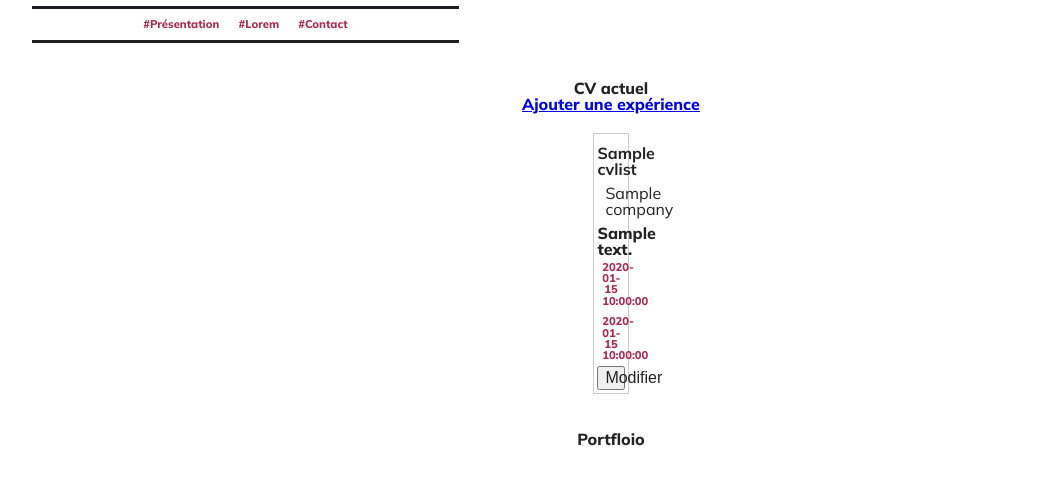
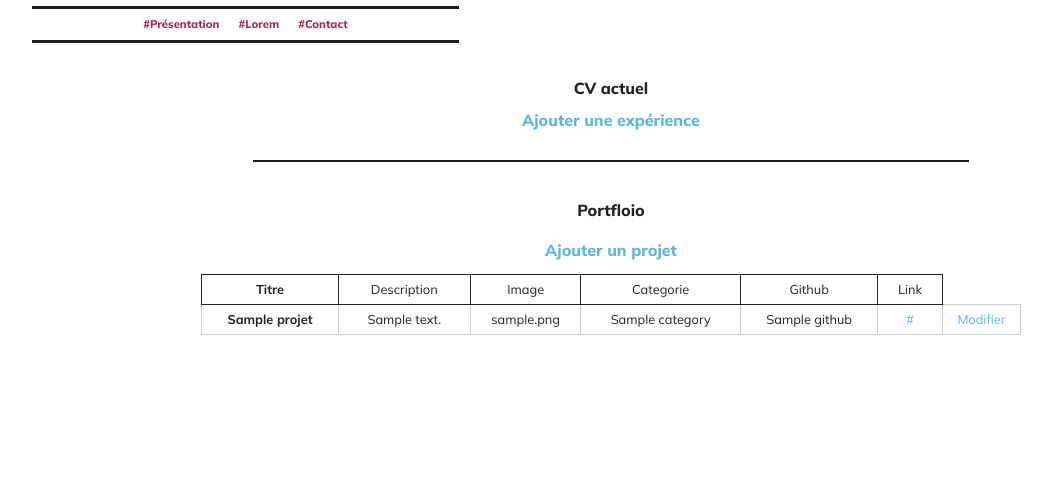
Before and after one commit to root-c137/WalidM.xyz, a Symfony app: template templates/backo/index.html.twig in a window 1280 px wide. Shown: the part 83-568 px from the top of the page, without its empty margins (29-1081 px from the left). Run offline with Twig, Linux system fonts and the light colour scheme; the template is opened without the code that fills it: most values are stand-ins (such as "Sample title", 1, 10 or a date in 2020); some libraries are stand-ins or nearby versions.

Commit message:
Backo design.. affichage cv et porfolio..

```diff
--- a/public/CSS/Backo/Backo.css
+++ b/public/CSS/Backo/Backo.css
@@ -2,15 +2,18 @@
 .BackoMain
 {
     display: flex;
-    align-items: center;
+    flex-direction: column;
     justify-content: center;
     margin:auto;
     margin-top:5rem;
     text-align: center;
 }
 
-.Cv
+.Cv, .Portfolio
 {
+    display:flex;
+    flex-direction: column;
+    justify-content: flex-start;
     margin-bottom: 2rem;
 }
 .CvCard, .CvList
@@ -47,6 +50,56 @@
     padding:0.3rem;
 }
 
+.LinkAddCV, .LinkAddXP
+{
+    width:100%;
+    margin:auto;
+    text-decoration: none;
+    color:#5eb5e0;
+    padding-top:1rem;
+    padding-bottom: 1rem;
+}
+
+
+/*..................PORTFOLIO................................;;;*/
+
+.PortfolioTitle
+{
+    padding:0.5rem;
+}
+.XPListContainer
+{
+    margin:auto;
+    font-weight: normal;
+}
+
+.XPList
+{
+    width:100%;
+    font-size:0.8rem;
+}
+
+.XPList th
+{
+    border:1px solid #222222;
+    text-align: center;
+    padding:0.5rem;
+}
+.XPList td
+{
+    border:1px solid #ccc;
+    text-align: center;
+    padding-top:0.5rem;
+    padding-bottom: 0.5rem;
+}
+
+.XPList .LinkProjet, .UpdateXPButton
+{
+    text-decoration: none;
+    color:#5eb5e0;
+}
+
+
 @media only screen and (min-width: 150px)
 {
     .BackoMain
@@ -62,6 +115,11 @@
         font-size:0.8rem;
         padding:0.2rem;
     }
+
+    .XPListContainer
+    {
+        width:100%;
+    }
 }
 
 @media only screen and (min-width: 500px)
@@ -73,12 +131,7 @@
         flex-wrap: wrap;
         justify-content: center;
     }
-    .CvCard
-    {
-        font-size:1rem;
-        margin:0.3rem;
-        width:calc(100% / 4);
-    }
+
 
 }
 
@@ -86,11 +139,11 @@
 {
    .BackoMain
    {
-       width:80%;
+       width:98%;
    }
     .CvCard
     {
-        width:calc(100% / 5);
+        width:calc(100% / 4);
     }
 }
 
@@ -98,41 +151,32 @@
 {
     .BackoMain
     {
-        width:70%;
+        width:80%;
+    }
+
+    .XPListContainer
+    {
+        width:80%;
     }
 }
 
 @media only screen and (min-width: 1200px)
 {
-    .BackoMain
+    .CvCard
     {
-        width:60%;
+        width:calc(100% / 5);
     }
 }
 
-@media only screen and (min-width: 1400px)
+
+@media only screen and (min-width: 1300px)
 {
-    .BackoMain
+    .CvCard
     {
-        width:100%;
-        flex-direction: row;
+        width:calc(100% / 6);
     }
-    .Cv, .Portfolio
+    .XPListContainer
     {
-        width: calc(100% / 2);
-        align-items: flex-start;
+        width:75%;
     }
 }
-
-@media only screen and (min-width: 1500px)
-{
-    .BackoMain
-    {
-        width:90%;
-        flex-direction: row;
-    }
-    .Cv, .Portfolio
-    {
-        width: calc(100% / 2);
-    }
-}
--- a/public/CSS/CVCard.css
+++ b/public/CSS/CVCard.css
@@ -1,36 +1,93 @@
 
 .CvCard
 {
-    display: flex;
+    height:230px;
+    display:flex;
     flex-direction: column;
     justify-content: space-between;
-    margin-top:1rem;
-    box-shadow: 0 0 10px #ccc;
+    margin:0.4rem;
+    padding:0;
+    background-color: #FFF;
+    box-shadow: 0 0 10px gray;
 
 }
 
-.CvCard
-{
-    border:1px solid #ccc;
-}
 
 .Year
 {
     font-weight: normal;
 }
-.Title
+
+.Curriculum .Title, .Cv .Title
 {
+    width:100%;
+    height:2rem;
+    text-align: center;
     font-weight: bold;
+    background-color: #30475e;
+    color:#dfdfdf;
+    margin-top:1rem;
+    border:1px dotted #dfdfdf;
+    border-right:none;
+    border-left:none;
 }
+
 .Company
 {
     font-weight: normal;
     padding:0.5rem;
 }
 
-.StartDate, .EndDate
+.Description
 {
-    font-size:0.7rem;
+    font-size:0.8rem;
+    font-weight: normal;
+    font-style: italic;
+    padding:0.2rem;
+    margin-top:1rem;
+}
+
+.Date
+{
+    font-size:0.6rem;
     color: #a9294f;
-    padding:0.3rem;
+    padding:1rem;
 }
+
+.Fleche
+{
+    margin:0.3rem;
+}
+
+
+@media only screen and (min-width : 200px)
+{
+    .CvCard
+    {
+        width:100%;
+    }
+}
+
+@media only screen and (min-width : 500px)
+{
+    .CvCard
+    {
+        width:calc(100%/3);
+    }
+}
+
+@media only screen and (min-width : 800px)
+{
+    .CvCard
+    {
+        width:calc(100%/4);
+    }
+}
+
+@media only screen and (min-width : 1000px)
+{
+    .CvCard
+    {
+        width:calc(100%/6);
+    }
+}
--- a/public/CSS/CurriculumMain.css
+++ b/public/CSS/CurriculumMain.css
@@ -6,7 +6,6 @@
     flex-direction: column;
     text-align: center;
     background-color: #fff;
-    padding:3rem;
 }
 
 .CVList
@@ -15,15 +14,33 @@
     flex-direction: row;
     justify-content: center;
     align-items: center;
-    width:60%;
+    width:70%;
     border-top:2px solid #1c1d21;
     margin:auto;
-    padding:1rem;
+    flex-wrap: wrap;
+
 }
 
-.CvCard
+@media only screen and (min-width: 500px)
 {
-    margin:0.4rem;
-    width:calc(100% / 5);
-    min-height:150px;
+    .CVList
+    {
+        width:100%;
+    }
 }
+
+@media only screen and (min-width: 800px)
+{
+    .CVList
+    {
+        width:90%;
+    }
+}
+
+@media only screen and (min-width: 1000px)
+{
+    .CVList
+    {
+        width:70%;
+    }
+}
--- a/public/CSS/ProjectCard.css
+++ b/public/CSS/ProjectCard.css
@@ -21,7 +21,7 @@
     border-radius:10px;
 }
 
-.ProjectCard .Title, .Infos
+.ProjectCard .Title, .ProjectCard .Infos
 {
     text-decoration: none;
     color:#212121;
@@ -36,7 +36,7 @@
     width:100%;
 }
 
-.Infos, .ProjectCard .Title
+.ProjectCard .Infos, .ProjectCard .Title
 {
     display: block;
     width:100%;
--- a/templates/Partials/CVCardList.html.twig
+++ b/templates/Partials/CVCardList.html.twig
@@ -1,12 +1,19 @@
 
+<div class="CVList">
 
 {% for Cv in CVList %}
     <div class="CvCard">
-        <span class="Title">{{ Cv.Title }}</span>
-        <span class="Company">{{ Cv.Company }}</span>
-        <span class="Description">{{ Cv.Description }}</span>
-        <span class="StartDate">{{ Cv.StartDate }}</span>
-        <span class="Fleche">→</span>
-        <span class="EndDate">{{ Cv.EndDate }}</span>
+
+        <div class="Infos">
+            <div class="Title">{{ Cv.Title }}</div>
+            <div class="Company">{{ Cv.Company }}</div>
+            <div class="Description">{{ Cv.Description }}</div>
+        </div>
+
+        <div class="Date">
+                {{ Cv.StartDate }}<span class="Fleche">→</span>{{ Cv.EndDate }}
+        </div>
+
     </div>
 {% endfor %}
+</div>
--- a/templates/Partials/Curriculum.html.twig
+++ b/templates/Partials/Curriculum.html.twig
@@ -2,9 +2,7 @@
 
         <section class="Curriculum">
 
-            <h3>Expériences professionnel</h3>
-            <div class="CVList">
+            <h3>#Expériences (pro etc..)</h3>
                  {% embed 'Partials/CVCardList.html.twig' %}{% endembed %}
-            </div>
 
         </section>
--- a/templates/backo/index.html.twig
+++ b/templates/backo/index.html.twig
@@ -4,6 +4,8 @@
 
 
 {% block stylesheets %}
+    <link rel="stylesheet" href="{{ asset('CSS/CurriculumMain.css') }}"/>
+    <link rel="stylesheet" href="{{ asset('CSS/CVCard.css') }}"/>
     <link rel="stylesheet" href="{{ asset('CSS/Backo/Backo.css') }}"/>
 {% endblock %}
 
@@ -16,26 +18,49 @@
 
             <h2>CV actuel</h2>
 
-            <a href="{{ path('AddCVForm') }}" class="Link">Ajouter une expérience</a>
+            <div class="LinkAddCV">
+            <a href="{{ path('AddCVForm') }}" class="LinkAddCV">Ajouter une expérience</a>
+            </div>
 
             <div class="CvList">
-
-                {% for Cv in CVList %}
-                     <div class="CvCard">
-                         <span class="Title">{{ Cv.Title }}</span>
-                         <span class="Company">{{ Cv.Company }}</span>
-                         <span class="Description">{{ Cv.Description }}</span>
-                         <span class="StartDate">{{ Cv.StartDate }}</span>
-                         <span class="EndDate">{{ Cv.EndDate }}</span>
-                         <button class="UpdateCardCV">Modifier</button>
-                     </div>
-                {% endfor %}
+                {% embed 'Partials/CVCardList.html.twig' %}{% endembed %}
             </div>
         </section>
 
         <section class="Portfolio">
 
-            <h2>Portfloio</h2>
+            <h2 class="PortfolioTitle">Portfloio</h2>
+            <div class="LinkAddXP">
+                <a href="{{ path('AddCVForm') }}" class="LinkAddCV">Ajouter un projet</a>
+            </div>
+
+            <div class="XPListContainer">
+
+                <table class="XPList">
+                    <tr>
+                        <th class="Title">Titre</th>
+                        <th class="Desc">Description</td>
+                        <th class="Img">Image</td>
+                        <th class="Cat">Categorie</th>
+                        <th class="Github">Github</th>
+                        <th class="Link">Link</th>
+                    </tr>
+
+                    {% for Projet in Projets %}
+                        <tr>
+                            <td class="Title">{{ Projet.getTitle() }}</td>
+                            <td class="Desc">{{ Projet.getDescription() }}</td>
+                            <td class="Img">{{ Projet.getImage() }}</td>
+                            <td class="Cat">{{ Projet.getCategory() }}</td>
+                            <td class="Github">{{ Projet.getGithub() }}</td>
+                            <td class="Link"><a href="{{ Projet.getLink() }}" class="LinkProjet">{{ Projet.getLink() }}</a></td>
+                            <td><a href="#" class="UpdateXPButton">Modifier</a></td>
+                        </tr>
+                    {% endfor %}
+
+                </table>
+            </div>
         </section>
     </main>
+
 {% endblock %}
--- a/templates/main/index.html.twig
+++ b/templates/main/index.html.twig
@@ -25,7 +25,7 @@
     {% embed 'Partials/Curriculum.html.twig' %}{% endembed %}
 
     <section class="Portfolio">
-        <h2 class="Title">Portfolio</h2>
+        <h2 class="Title">#Portfolio</h2>
         <div id="root"></div>
 
     </section>
```
Also changed, not shown: src/Controller/BackoController.php (+9 -2 lines).
